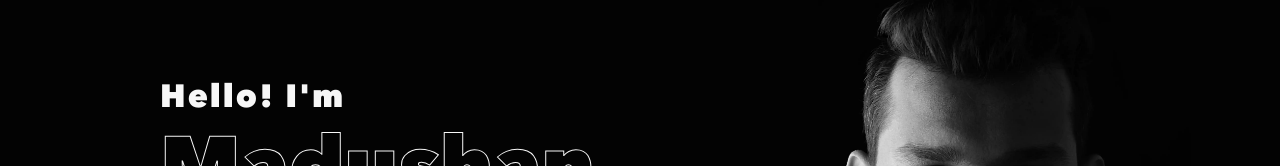
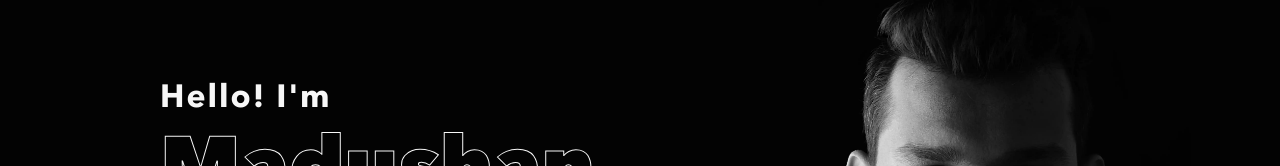
Before and after one commit to madushan-sooriyarathne/madushan-portfolio, a Next.js app: page / in a window 1280 px wide. Shown: the part 184-350 px from the top of the page. Built offline with nearby package versions, Linux system fonts and the light colour scheme.

Commit message:
change the font-weight of HeadingPrimary & NavBarItems to 700

```diff
--- a/components/headings/heading-primary/HeadingPrimaryStyles.js
+++ b/components/headings/heading-primary/HeadingPrimaryStyles.js
@@ -2,7 +2,7 @@ import styled from "styled-components";
 
 const Heading = styled.h1`
   font-size: 4rem;
-  font-weight: 900;
+  font-weight: 700;
   letter-spacing: 2px;
 `;
 
--- a/components/layout/header/HeaderStyles.js
+++ b/components/layout/header/HeaderStyles.js
@@ -107,7 +107,7 @@ const NavLinkWrapper = styled(animated.div)`
 
 const NavBarItem = styled(animated.a)`
   font-size: 5rem;
-  font-weight: 900;
+  font-weight: 700;
   color: ${(props) => props.theme.colorWhite};
   opacity: 0.5;
   letter-spacing: 2px;
```
